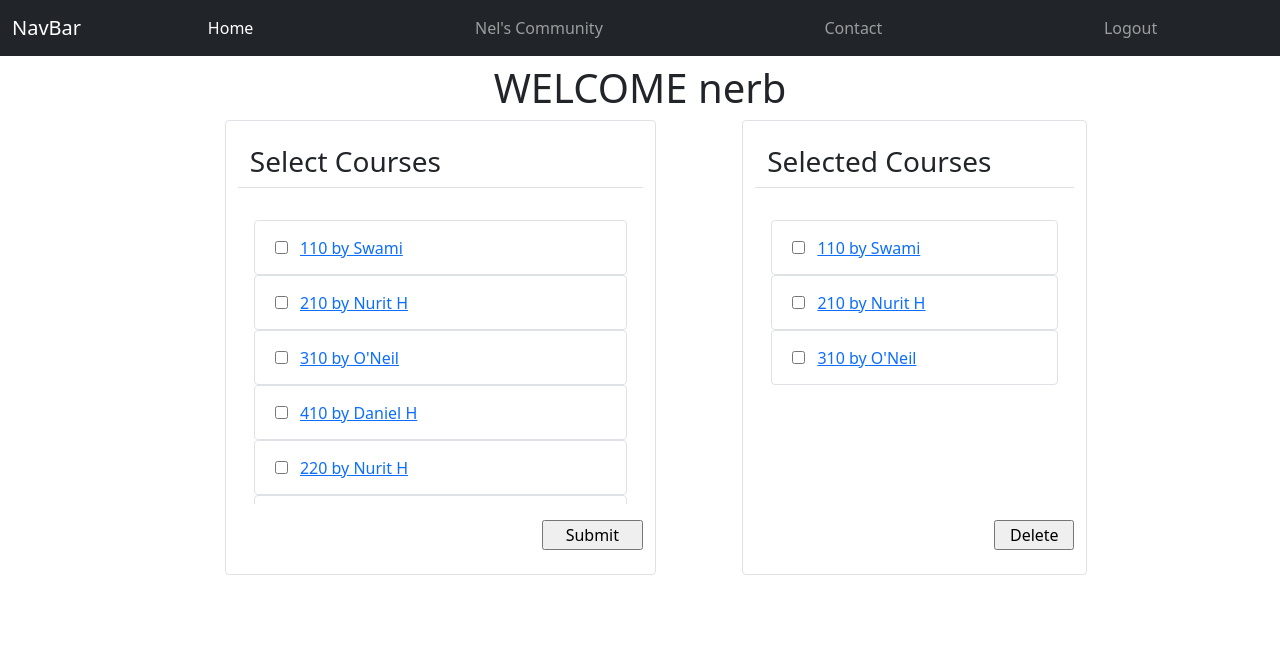
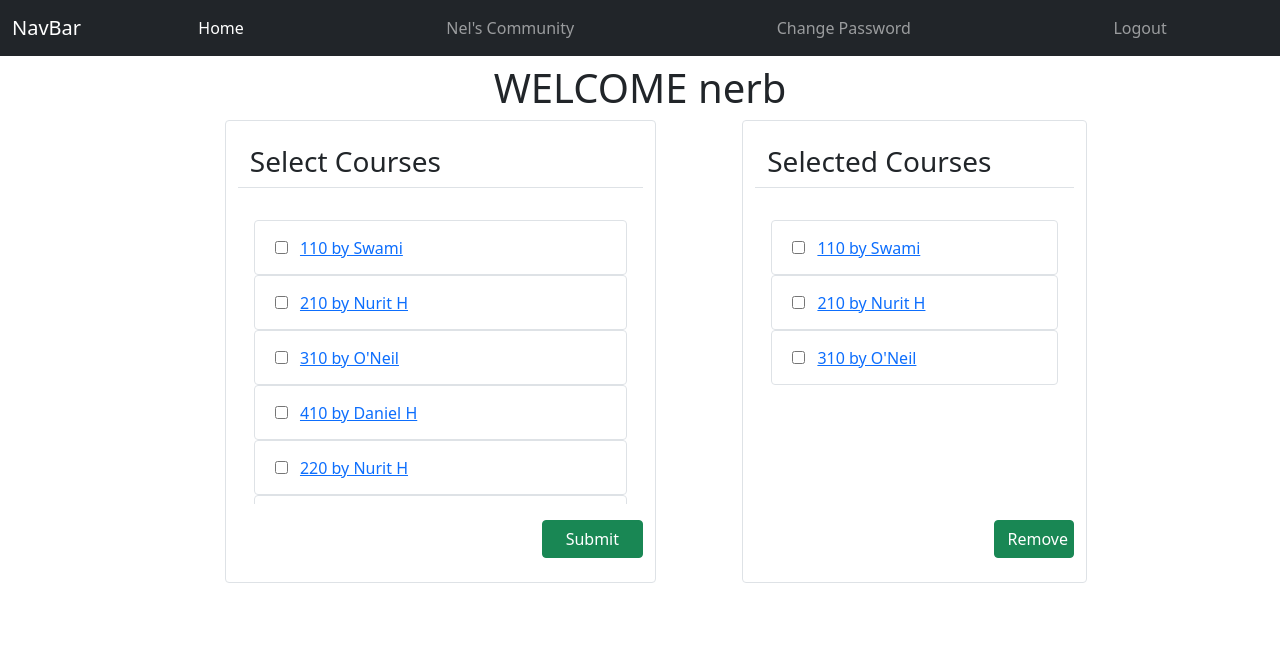
Before and after one commit to nerbGG/courses-Django, a Django app: page / in a window 1280 px wide. Shown: the top 659 px of the page. Run offline with Django 4.2, Linux system fonts and the light colour scheme; a user stored in the database is signed in; data comes from the database, SQL or seed files in the repository; both versions use the stored data as it was after the commit.

Commit message:
minor changes to form buttons

```diff
--- a/App1/templates/App1/Courses.html
+++ b/App1/templates/App1/Courses.html
@@ -35,7 +35,7 @@
       <div class="navbar-nav  match-parent nav-fill ">
         <a class="nav-link active link" aria-current="page" href="#">Home</a>
          <a class="nav-link link", href="#">Nel's Community</a>
-        <a class="nav-link align-middle link" href="#">Contact</a>
+        <a class="nav-link align-middle link" href="/change-password">Change Password</a>
             {% if user.is_authenticated %}
                 <a class="nav-link align-middle link" href="/logout/">Logout</a>
             {% else %}
@@ -74,7 +74,7 @@
                     {% endfor %}
                     </div>
                     <div class="form-group row d-flex justify-content-end">
-                        <input class=" col-sm-3" type="submit" value="Submit">
+                        <button class=" col-sm-3 btn btn-success" type="submit">Submit</button>
                     </div>
                  </form>
 
@@ -96,7 +96,7 @@
                     {% endfor %}
                     </div>
                      <div class="form-group row d-flex justify-content-end">
-                        <input class=" col-sm-3" type="submit" value="Delete">
+                        <button class=" col-sm-3 btn btn-success" type="submit">Remove</button>
                     </div>
                  </form>
             </div>
--- a/usersapp/urls.py
+++ b/usersapp/urls.py
@@ -1,6 +1,6 @@
 from django.urls import path
+from django.contrib.auth import views as auth_views
 from . import views
-
 # routes
 urlpatterns = [
     path('register/', views.register, name='register'),
@@ -8,4 +8,5 @@ urlpatterns = [
     path("login/", views.loginpage, name="login"),
     # path("loginuser/", views.loginuser, name="loginuser"),
     path("logout/", views.logoutuser, name="logoutuser"),
+    path("change-password/", auth_views.PasswordChangeView.as_view(template_name='registration/change-password.html')),
 ]
```
Also changed, not shown: djangoProject/urls.py (+4 -4 lines), usersapp/templates/registration/change-password.html (added, +17 -0 lines), db.sqlite3.
